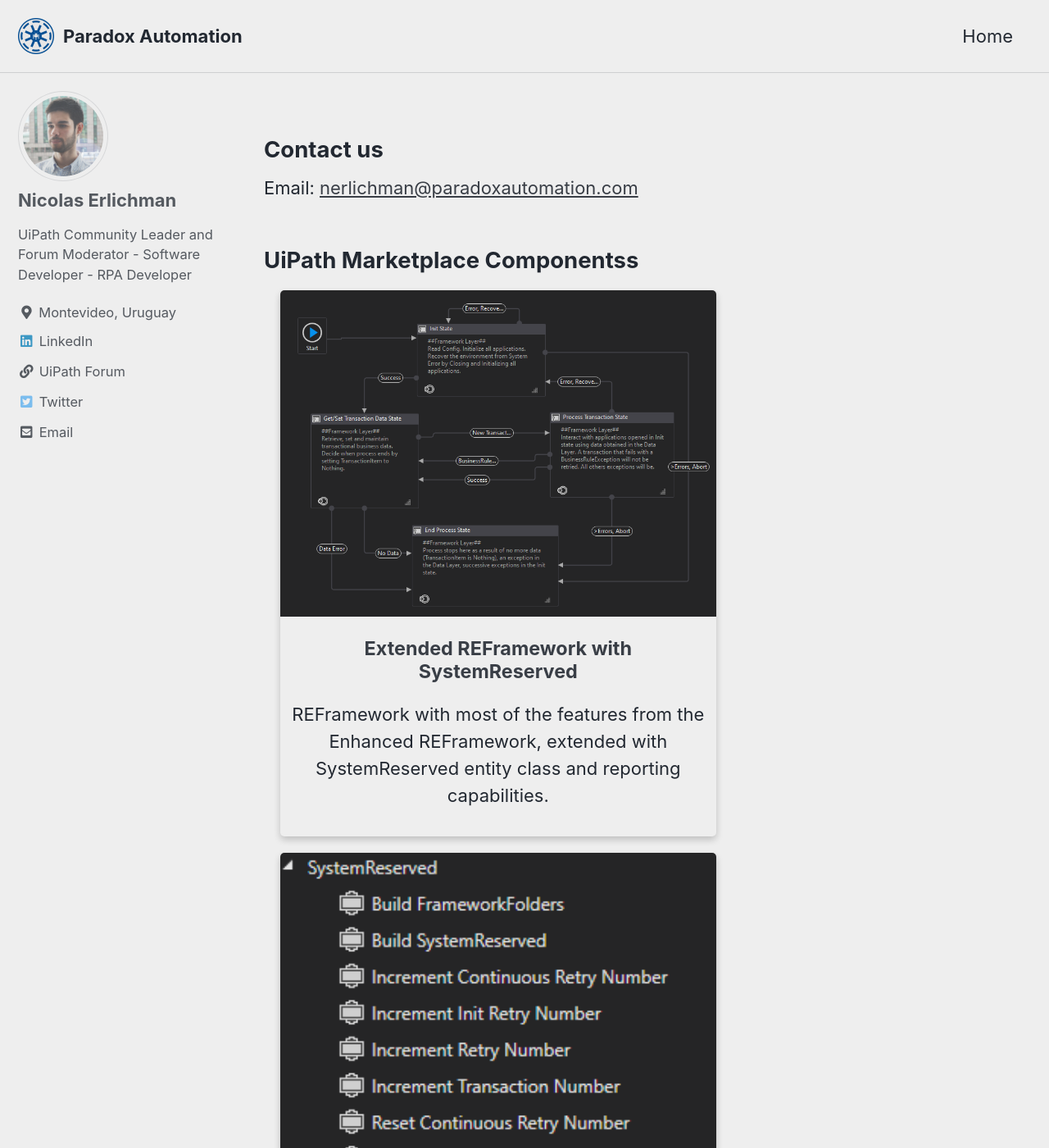
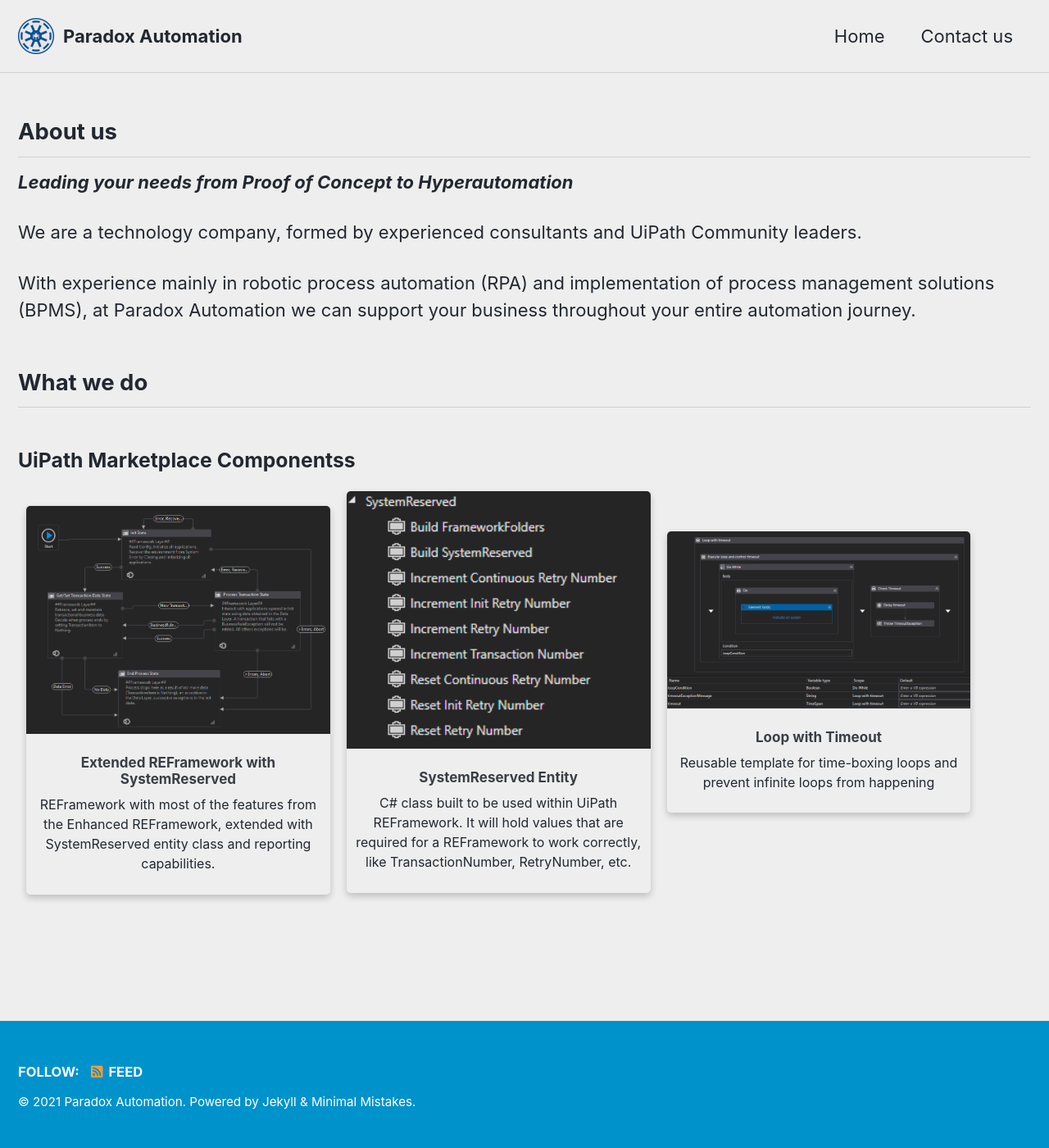
Before and after one commit to Paradox-Automation/Paradox-Automation.github.io, a Jekyll site: the page built from index.html, in a window 1280 px wide and 1400 px high. Shown: the whole window at 82% size. Built offline with Jekyll 4.4.1, drawn with Linux system fonts in a browser that asks for light colours; cached includes are drawn as plain includes; the list of posts is cut into pages by our own code.

```diff
--- a/_data/navigation.yml
+++ b/_data/navigation.yml
@@ -2,6 +2,8 @@
 main:
   - title: "Home"
     url: /
+  - title: "Contact us"
+    url: /contact-us
   # https://mmistakes.github.io/minimal-mistakes/docs/quick-start-guide/
   # - title: "About"
   #   url: https://mmistakes.github.io/minimal-mistakes/about/
--- a/index.html
+++ b/index.html
@@ -1,13 +1,20 @@
 ---
-layout: homepage
-author_profile: true
+layout: splash
+author_profile: false
 ---
 
-<h2>Contact us</h2>
-<span>Email: <a href="mailto:nerlichman@paradoxautomation.com">nerlichman@paradoxautomation.com</a></span>
+<h2>About us</h2>
+<span>
+  <p><strong><i>Leading your needs from Proof of Concept to Hyperautomation</i></strong></p>
+  <p>We are a technology company, formed by experienced consultants and UiPath Community leaders.</p>
+  <p>With experience mainly in robotic process automation (RPA) and implementation of process management solutions (BPMS),
+    at Paradox Automation we can support your business throughout your entire automation journey.</p>
+</span>
 
-<h2>UiPath Marketplace Componentss</h2>
+<h2>What we do</h2>
+<h3>UiPath Marketplace Componentss</h3>
 
+<div class="card-list">
   <div class="card">
     <img src="/assets/images/ExtendedREF_SystemReserved.png" alt="Extended REF - SystemReserved" class="card-img">
     <div class="card-content">
@@ -34,14 +41,22 @@ author_profile: true
       <p>Reusable template for time-boxing loops and prevent infinite loops from happening</p>
     </div>
   </div>
+</div>
 
 <style>
+    .card-list{
+      display: table;
+      font-size: medium;
+    }
+
     .card{
         box-shadow: 0 4px 8px 0 rgba(0,0,0,0.2);
         transition: 0.3s;
         border-radius: 5px;
-        margin:20px;
-        width: 60%;
+        margin:10px;
+        width: 30%;
+        min-width: 275px;
+        display: inline-table;
     }
 
     .card-img{
```
Also changed, not shown: contact-us.html (added, +7 -0 lines). Lines whose indentation alone changed are shown as unchanged.
